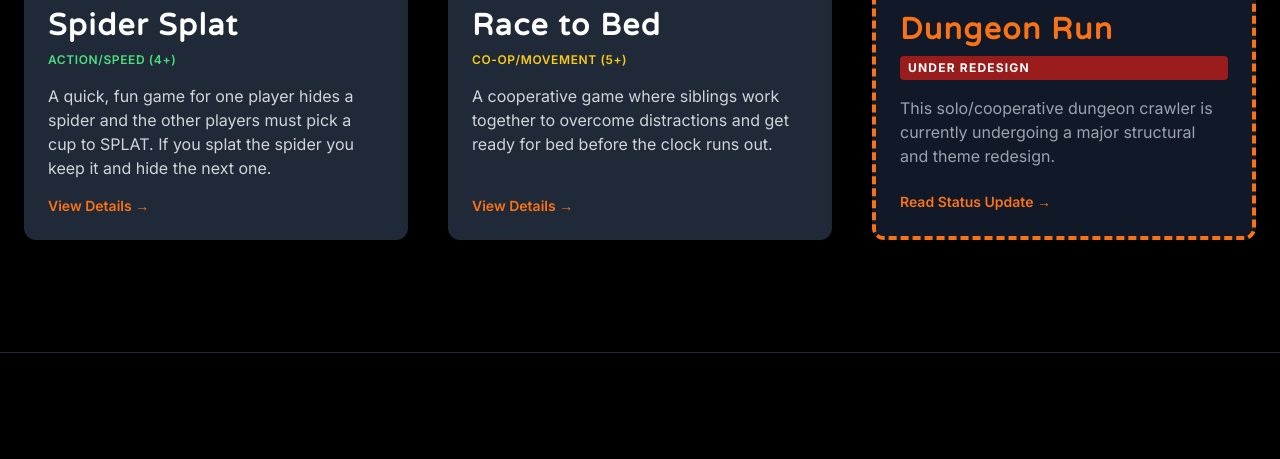
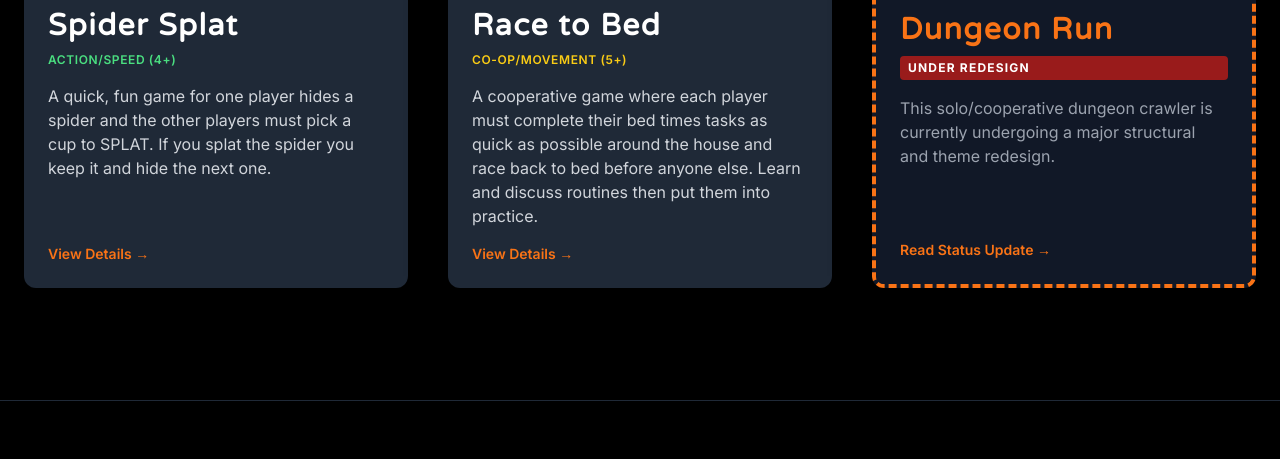
Before and after one commit to GatherRoundGames/gather-round-games-site, a plain HTML site: page index.html in a window 1280 px wide. Shown: the part 1352-1811 px from the top of the page. Drawn offline with nearby package versions, Linux system fonts and the light colour scheme.

Commit message:
Add files via upload

```diff
--- a/index.html
+++ b/index.html
@@ -132,7 +132,7 @@
                         <div class="p-6 flex flex-col flex-grow">
                             <h3 class="text-3xl font-bold title-font mb-2 text-white">Race to Bed</h3>
                             <span class="text-xs font-semibold uppercase tracking-wider text-yellow-400">Co-op/Movement (5+)</span>
-                            <p class="mt-4 text-gray-300 flex-grow">A cooperative game where siblings work together to overcome distractions and get ready for bed before the clock runs out.</p>
+                            <p class="mt-4 text-gray-300 flex-grow">A cooperative game where each player must complete their bed times tasks as quick as possible around the house and race back to bed before anyone else. Learn and discuss routines then put them into practice. </p>
                             <span class="mt-4 text-sm font-semibold text-orange-500 transition-colors group-hover:text-orange-400">View Details &rarr;</span>
                         </div>
                     </div>
```
